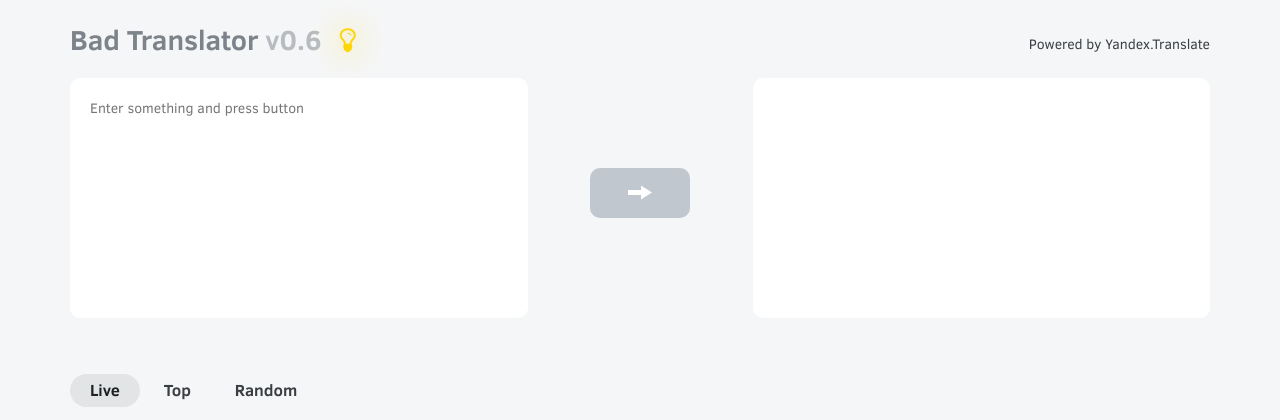
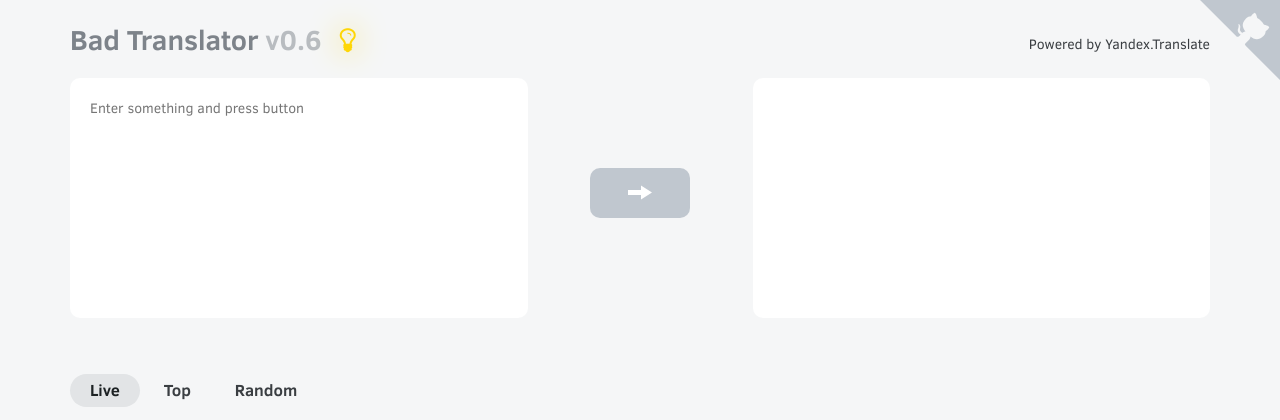
Before and after one commit to zezic/bad-translator, a Flask app: page / in a window 1280 px wide. Shown: the top 420 px of the page. Run offline with Flask 2, Linux system fonts and the light colour scheme; some libraries are stand-ins or nearby versions.

Commit message:
Modern GitHub corner.

```diff
--- a/static/css/styles.css
+++ b/static/css/styles.css
@@ -299,3 +299,43 @@ a.github {
   width: 0.1em;
   margin-left: .3em;
 }
+
+.github-corner:hover .octo-arm {
+  animation:octocat-wave 560ms ease-in-out
+}
+@keyframes octocat-wave {
+  0%, 100% {
+    transform: rotate(0);
+  }
+  20%, 60% {
+    transform: rotate(-25deg);
+  }
+  40%, 80% {
+    transform:rotate(10deg);
+  }
+}
+@media (max-width:500px) {
+  .github-corner:hover .octo-arm {
+    animation: none;
+  }
+  .github-corner .octo-arm {
+    animation: octocat-wave 560ms ease-in-out;
+  }
+}
+.github-corner svg path.tri {
+  fill: #393F44;
+  transition: fill 0.5s ease-in-out;
+}
+.github-corner svg path.octo-arm,
+.github-corner svg path.octo-body {
+  fill: #26292B;
+  transition: fill 0.5s ease-in-out;
+}
+
+body.theme-light .github-corner svg path.tri {
+  fill: #C0C7CF;
+}
+body.theme-light .github-corner svg path.octo-arm,
+body.theme-light .github-corner svg path.octo-body {
+  fill: #F5F6F7;
+}
--- a/templates/index.html
+++ b/templates/index.html
@@ -14,7 +14,10 @@
   {% else %}
     <body>
   {% endif %}
-    <a href="https://github.com/zezic/bad-translator" class="github">Fork me on <strong>GitHub</strong></a>
+    <!-- <a href="https://github.com/zezic/bad-translator" class="github">Fork me on <strong>GitHub</strong></a> -->
+
+    <a href="https://github.com/zezic/bad-translator" class="github-corner hidden-xs" aria-label="View source on Github"><svg width="80" height="80" viewBox="0 0 250 250" style="fill:#C0C7CF; color:#fff; position: absolute; top: 0; border: 0; right: 0;" aria-hidden="true"><path class="tri" d="M0,0 L115,115 L130,115 L142,142 L250,250 L250,0 Z"></path><path d="M128.3,109.0 C113.8,99.7 119.0,89.6 119.0,89.6 C122.0,82.7 120.5,78.6 120.5,78.6 C119.2,72.0 123.4,76.3 123.4,76.3 C127.3,80.9 125.5,87.3 125.5,87.3 C122.9,97.6 130.6,101.9 134.4,103.2" fill="currentColor" style="transform-origin: 130px 106px;" class="octo-arm"></path><path d="M115.0,115.0 C114.9,115.1 118.7,116.5 119.8,115.4 L133.7,101.6 C136.9,99.2 139.9,98.4 142.2,98.6 C133.8,88.0 127.5,74.4 143.8,58.0 C148.5,53.4 154.0,51.2 159.7,51.0 C160.3,49.4 163.2,43.6 171.4,40.1 C171.4,40.1 176.1,42.5 178.8,56.2 C183.1,58.6 187.2,61.8 190.9,65.4 C194.5,69.0 197.7,73.2 200.1,77.6 C213.8,80.2 216.3,84.9 216.3,84.9 C212.7,93.1 206.9,96.0 205.4,96.6 C205.1,102.4 203.0,107.8 198.3,112.5 C181.9,128.9 168.3,122.5 157.7,114.1 C157.9,116.9 156.7,120.9 152.7,124.9 L141.0,136.5 C139.8,137.7 141.6,141.9 141.8,141.8 Z" fill="currentColor" class="octo-body"></path></svg></a>
+
     <div class="container">
       <div class="row">
         <div class="col-sm-6 col-xs-12">
```
